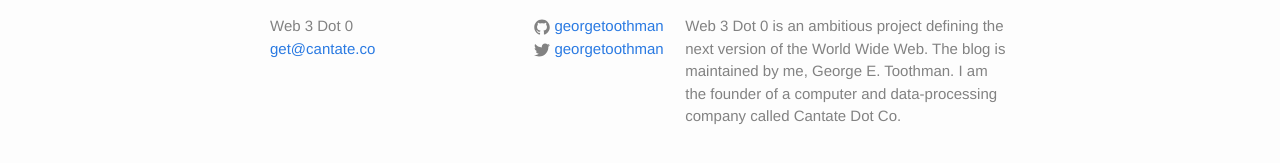
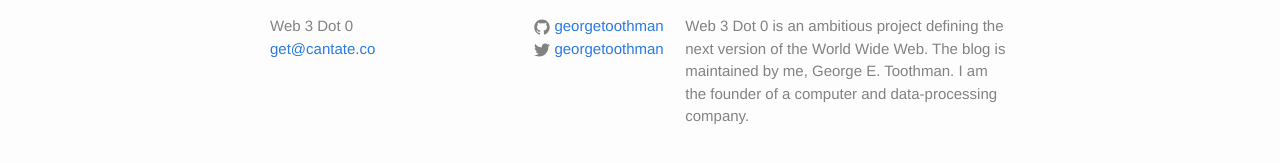
Before and after one commit to georgetoothman/cantate.github.io, a Jekyll site: the page built from index.html, in a window 1280 px wide and 900 px high, scrolled down 1802 px. Shown: the part 712-875 px from the top of the window. Built offline with Jekyll 4.4.1, drawn with Linux system fonts in a browser that asks for light colours.

Commit message:
remove co

```diff
--- a/_config.yml
+++ b/_config.yml
@@ -3,7 +3,7 @@ email: get@cantate.co
 description: > # this means to ignore newlines until "baseurl:"
   Web 3 Dot 0 is an ambitious project defining the next version of
   the World Wide Web. The blog is maintained by me, George E. Toothman.
-  I am the founder of a computer and data-processing company called Cantate Dot Co.
+  I am the founder of a computer and data-processing company.
 baseurl: ""
 url: "http://cantate.github.io"
 twitter_username: georgetoothman
```
